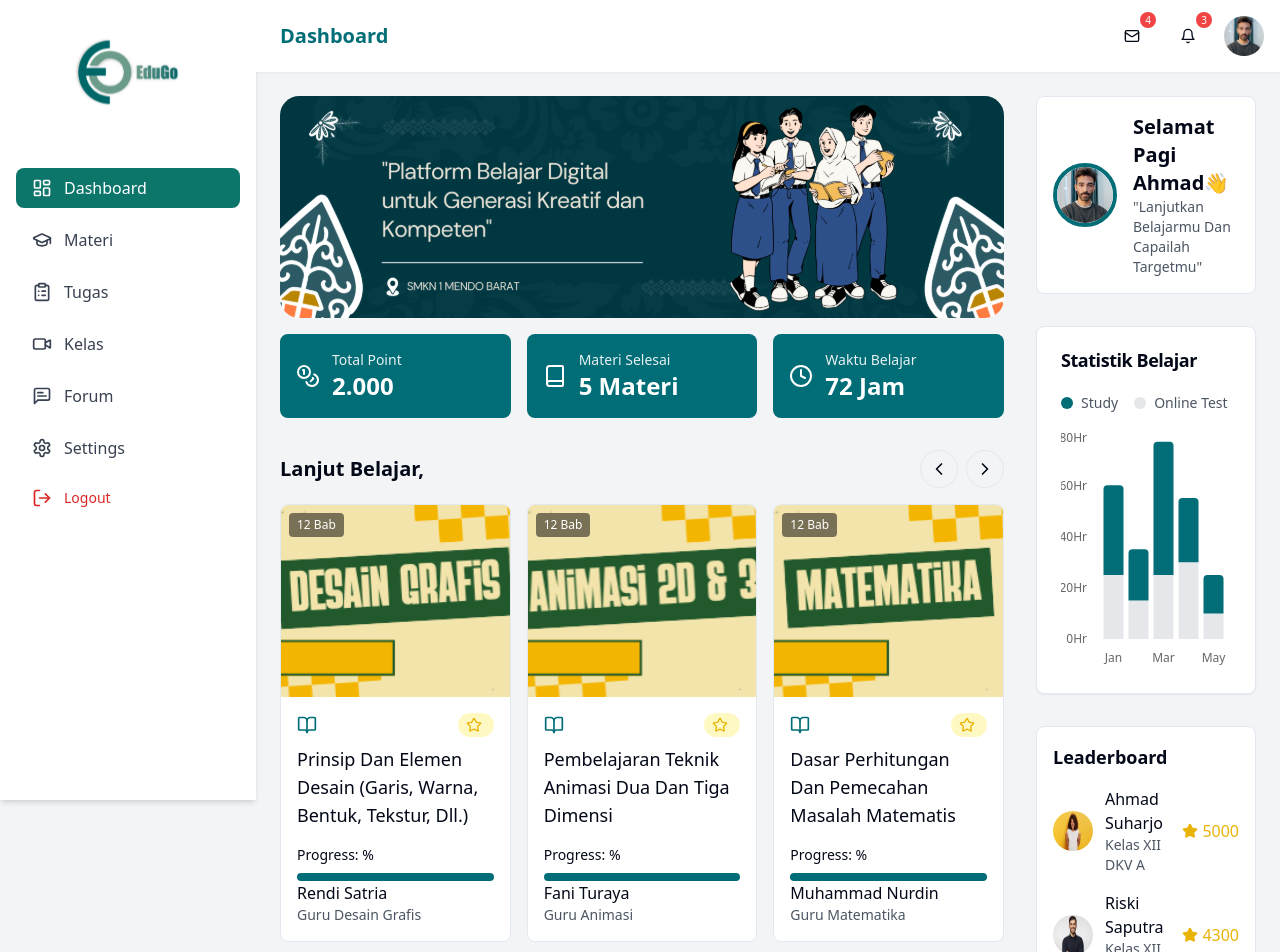
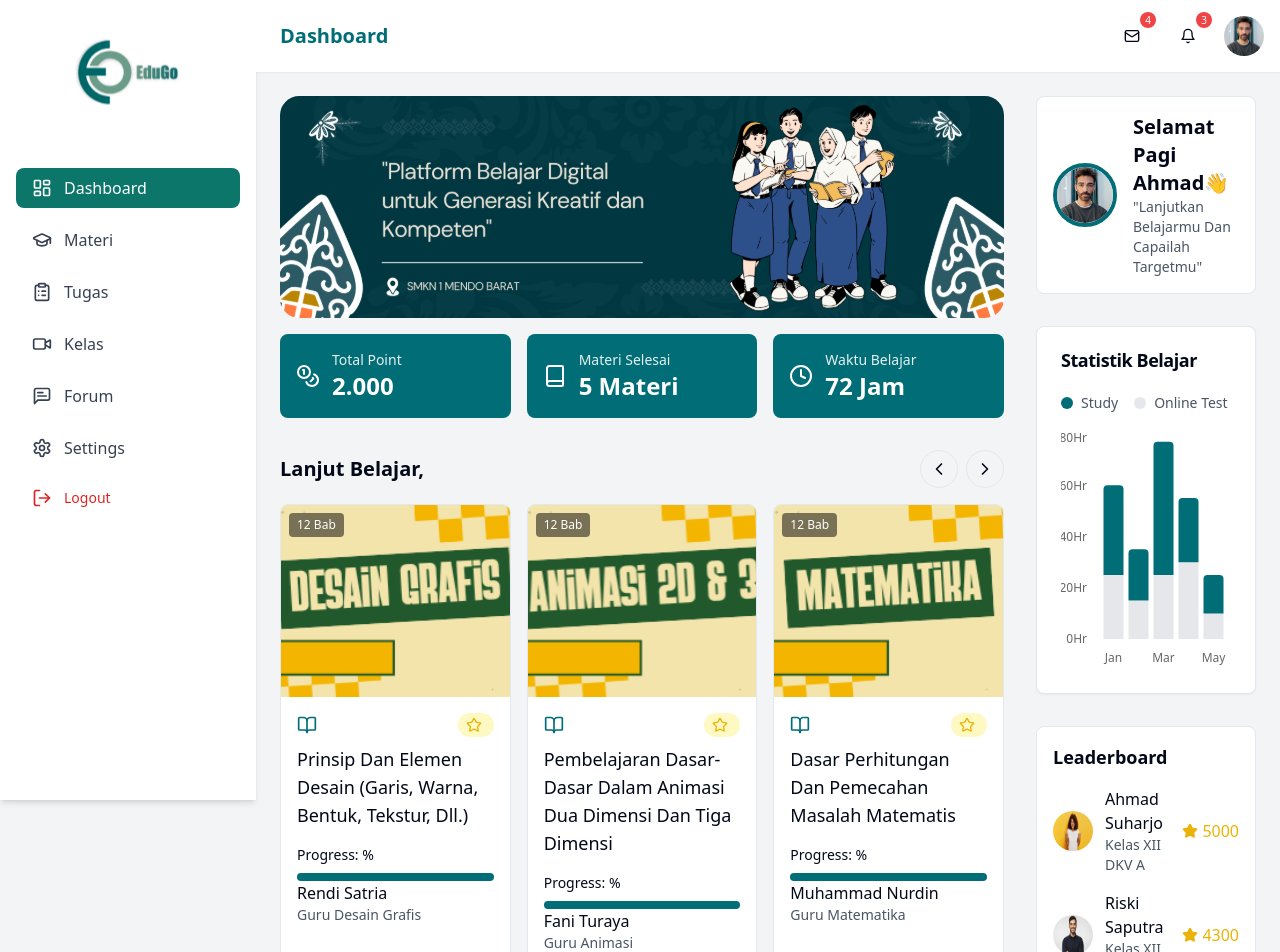
Before and after one commit to Vra-ga/Ctrl-Alt-Win_EduGo, a React (Vite) app: page /dashboard in a window 1280 px wide. Shown: the top 952 px of the page. Built offline with nearby package versions, Linux system fonts and the light colour scheme.

Commit message:
Update Dashboard

```diff
--- a/src/pages/Dashboard/Dashboard.jsx
+++ b/src/pages/Dashboard/Dashboard.jsx
@@ -14,7 +14,7 @@ export default function Dashboard() {
       image: "/src/assets/DB1 (5).svg",
     },
     {
-      title: "Pembelajaran Teknik Animasi Dua Dan Tiga Dimensi",
+      title: "Pembelajaran Dasar-Dasar Dalam Animasi Dua Dimensi Dan Tiga Dimensi",
       teacher: "Fani Turaya",
       teacherRole: "Guru Animasi",
       image: "/src/assets/DB1 (6).svg",
```
